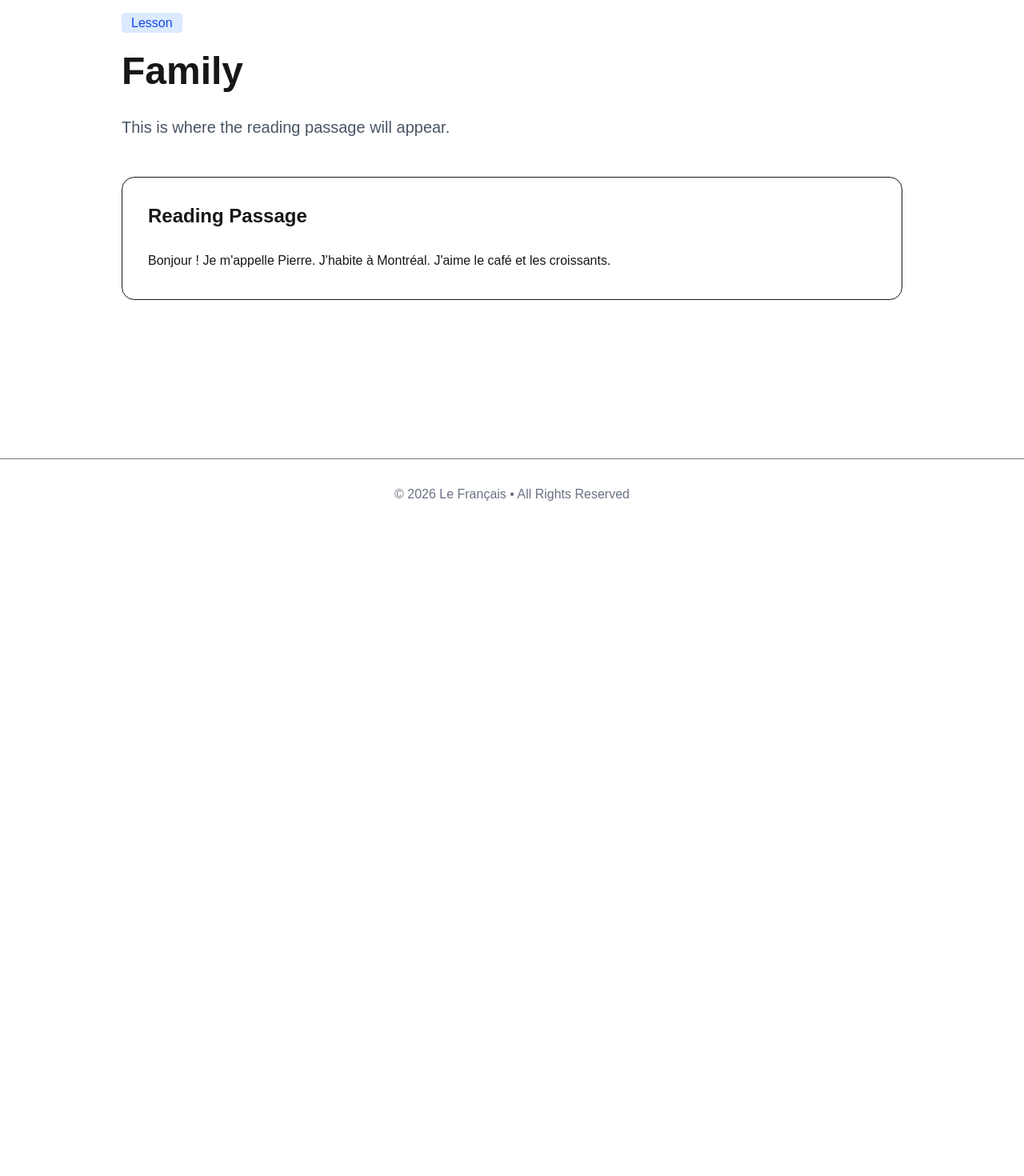
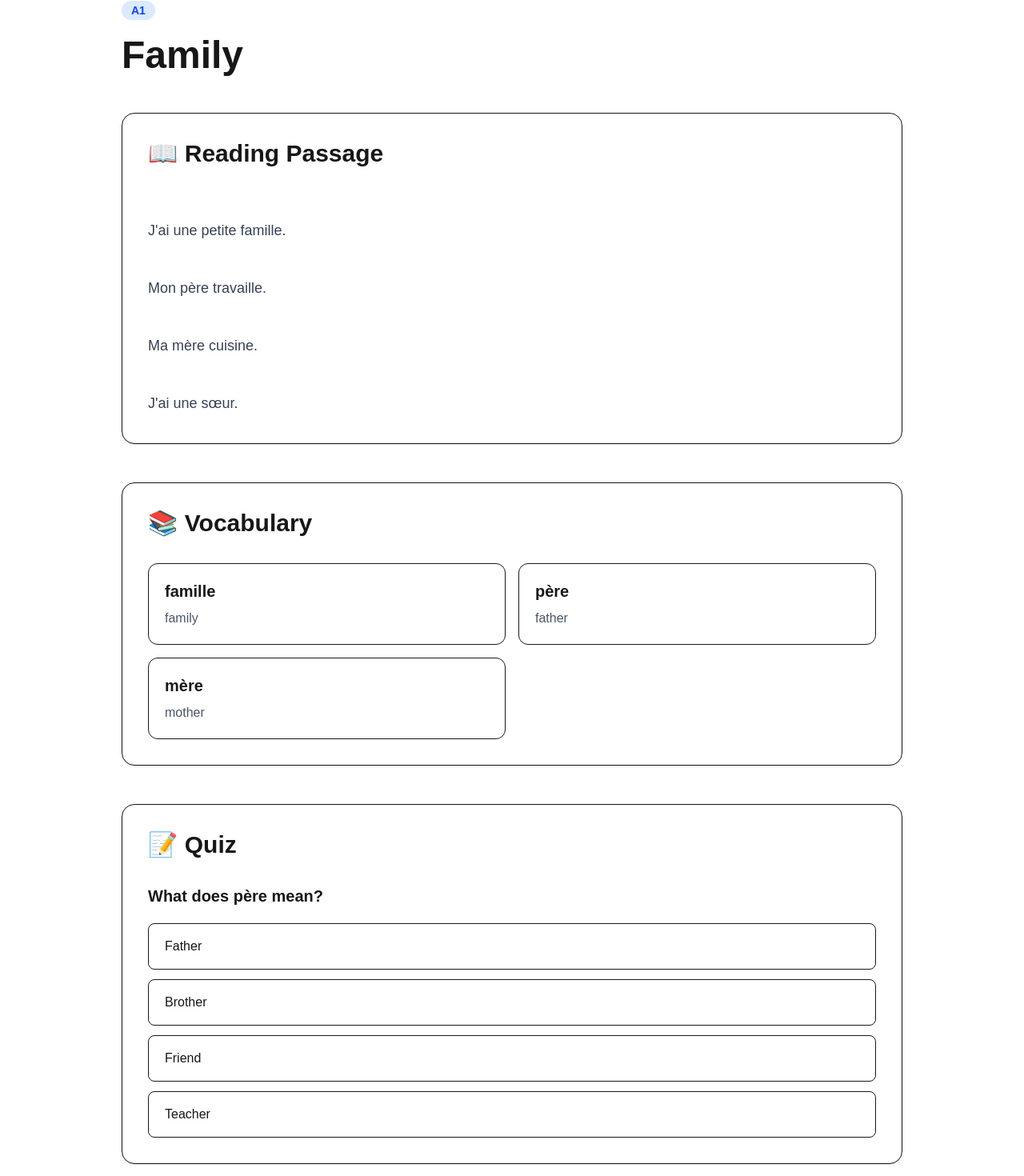
Before and after one commit to Arshbhangu47/lefrancais, a Next.js app: page /lessons/family in a window 1280 px wide. Shown: the part 138-1608 px from the top of the page at 80% size. Before the commit the page ends 800 px from the top, so only its background shows below. Built offline with nearby package versions, Linux system fonts and the light colour scheme.

Commit message:
Add lesson content

```diff
--- a/app/lessons/[slug]/page.tsx
+++ b/app/lessons/[slug]/page.tsx
@@ -1,3 +1,6 @@
+import { notFound } from "next/navigation";
+import { lessons } from "../../../data/lessons";
+
 type Props = {
   params: Promise<{
     slug: string;
@@ -7,28 +10,109 @@ type Props = {
 export default async function LessonPage({ params }: Props) {
   const { slug } = await params;
 
+  const lesson = lessons.find((l) => l.slug === slug);
+
+  if (!lesson) {
+    notFound();
+  }
+
   return (
-    <div className="mx-auto max-w-5xl px-6 py-20">
-      <span className="rounded bg-blue-100 px-3 py-1 text-blue-700">
-        Lesson
+    <div className="mx-auto max-w-5xl px-6 py-16">
+
+      <span className="rounded-full bg-blue-100 px-3 py-1 text-sm font-semibold text-blue-700">
+        {lesson.level}
       </span>
 
-      <h1 className="mt-6 text-5xl font-bold capitalize">
-        {slug.replace(/-/g, " ")}
+      <h1 className="mt-5 text-5xl font-bold">
+        {lesson.title}
       </h1>
 
-      <p className="mt-8 text-xl text-gray-600">
-        This is where the reading passage will appear.
-      </p>
+      {/* Reading */}
 
-      <div className="mt-12 rounded-2xl border p-8">
-        <h2 className="text-2xl font-bold">Reading Passage</h2>
+      <div className="mt-12 rounded-2xl border bg-white p-8 shadow-sm">
 
-        <p className="mt-6 leading-8">
-          Bonjour ! Je m'appelle Pierre. J'habite à Montréal.
-          J'aime le café et les croissants.
+        <h2 className="text-3xl font-bold">
+          📖 Reading Passage
+        </h2>
+
+        <p className="mt-6 whitespace-pre-line text-lg leading-9 text-gray-700">
+          {lesson.passage}
         </p>
+
       </div>
+
+      {/* Vocabulary */}
+
+      <div className="mt-12 rounded-2xl border bg-white p-8 shadow-sm">
+
+        <h2 className="text-3xl font-bold">
+          📚 Vocabulary
+        </h2>
+
+        <div className="mt-8 grid gap-4 md:grid-cols-2">
+
+          {lesson.vocabulary.map((word) => (
+
+            <div
+              key={word.french}
+              className="rounded-xl border p-5"
+            >
+              <h3 className="text-xl font-bold">
+                {word.french}
+              </h3>
+
+              <p className="mt-2 text-gray-600">
+                {word.english}
+              </p>
+
+            </div>
+
+          ))}
+
+        </div>
+
+      </div>
+
+      {/* Quiz */}
+
+      <div className="mt-12 rounded-2xl border bg-white p-8 shadow-sm">
+
+        <h2 className="text-3xl font-bold">
+          📝 Quiz
+        </h2>
+
+        {lesson.quiz.map((question) => (
+
+          <div
+            key={question.question}
+            className="mt-8"
+          >
+
+            <h3 className="mb-5 text-xl font-semibold">
+              {question.question}
+            </h3>
+
+            <div className="space-y-3">
+
+              {question.options.map((option) => (
+
+                <button
+                  key={option}
+                  className="block w-full rounded-lg border px-5 py-4 text-left transition hover:bg-blue-50"
+                >
+                  {option}
+                </button>
+
+              ))}
+
+            </div>
+
+          </div>
+
+        ))}
+
+      </div>
+
     </div>
   );
 }
--- /dev/null
+++ b/data/lessons.ts
@@ -0,0 +1,95 @@
+export const lessons = [
+  {
+    slug: "greetings",
+    level: "A1",
+    title: "Greetings",
+
+    passage: `
+Bonjour !
+
+Je m'appelle Pierre.
+
+J'habite à Montréal.
+
+J'aime le café et les croissants.
+
+Aujourd'hui je rencontre un nouvel ami.
+`,
+
+    vocabulary: [
+      {
+        french: "Bonjour",
+        english: "Hello",
+      },
+      {
+        french: "J'habite",
+        english: "I live",
+      },
+      {
+        french: "Aujourd'hui",
+        english: "Today",
+      },
+      {
+        french: "ami",
+        english: "friend",
+      },
+    ],
+
+    quiz: [
+      {
+        question: "What does Bonjour mean?",
+        options: [
+          "Hello",
+          "Goodbye",
+          "Please",
+          "Thanks",
+        ],
+        answer: "Hello",
+      },
+    ],
+  },
+
+  {
+    slug: "family",
+    level: "A1",
+    title: "Family",
+
+    passage: `
+J'ai une petite famille.
+
+Mon père travaille.
+
+Ma mère cuisine.
+
+J'ai une sœur.
+`,
+
+    vocabulary: [
+      {
+        french: "famille",
+        english: "family",
+      },
+      {
+        french: "père",
+        english: "father",
+      },
+      {
+        french: "mère",
+        english: "mother",
+      },
+    ],
+
+    quiz: [
+      {
+        question: "What does père mean?",
+        options: [
+          "Father",
+          "Brother",
+          "Friend",
+          "Teacher",
+        ],
+        answer: "Father",
+      },
+    ],
+  },
+];
```
